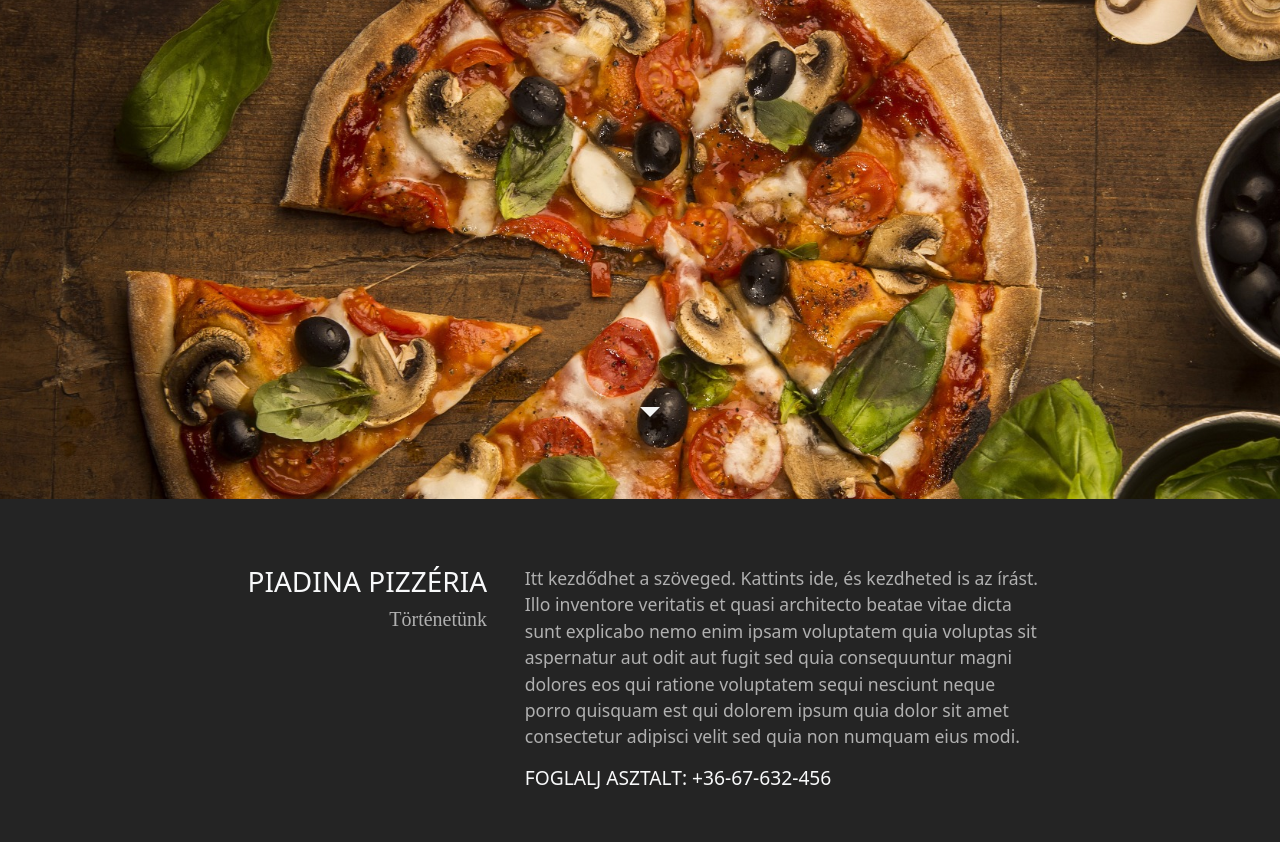
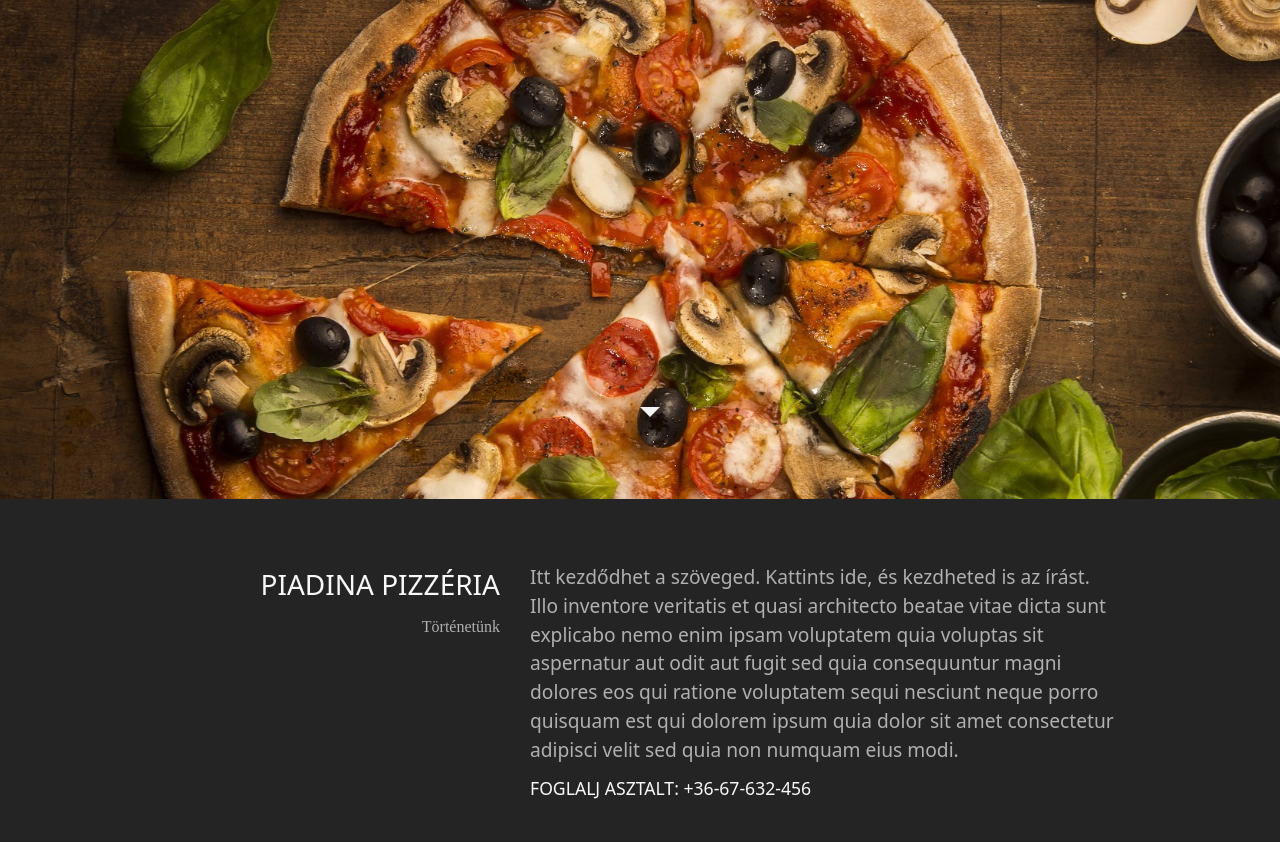
Before and after one commit to horvathdanielgabor/pizzaweb, a plain HTML site: page index.html in a window 1280 px wide. Shown: the part 86-928 px from the top of the page. Drawn offline with nearby package versions, Linux system fonts and the light colour scheme.

Commit message:
Torenet_full_remake

```diff
--- a/CSS/style.css
+++ b/CSS/style.css
@@ -91,45 +91,45 @@ nav{
 }
 
 #tortenet{
-    padding-top: 0.25%;
-    float: right;
+    display: grid;
+    grid-template-columns: 0.4fr 0.47fr;
+    grid-template-rows: 0.5fr 2fr 0.5fr;
+    grid-column-gap: 30px;
+    grid-row-gap: 10px;
     background-color: rgb(36, 36, 36);
+    padding: 5% 0%;
 }
 
-.left{
-    float: left;
-    margin: 12% 3%;
+.felirat1{
+    grid-area: 1 / 1 / 2 / 2;
+    font-size: 175%;
     text-align: right;
-    margin-left: 18.75%;
-    margin-top: 5%;
+    font-variant: small-caps;
+
+}
+
+.felirat2{
+    grid-area: 2 / 1 / 3 / 2;
+    font-family: 'Times New Roman', Times, serif;
+    color: rgb(176, 176, 176);
+    text-align: right;
 }
 
 .tortenet{
-    margin: 5% auto;
-    margin-right: 17.8%;
+    grid-area: 1 / 2 / 3 / 3;
+    font-size: 120%;
+    text-align: left;
+    color: rgb(176, 176, 176);
 }
 
-.tortenet h4{
-    font-size: 120%;
-    margin-left: 43%;
+.fogszam{
+    grid-area: 3 / 2 / 4 / 3;
+    font-size: 110%;
+    text-align: left;
     font-variant: small-caps;
 }
 
-.tortenet>p{
-    font-size: 110%;
-}
-
-.left>h2{
-    font-size: 175%;
-}
-
-.left>h5{
-    font-family: 'Times New Roman', Times, serif;
-    color: rgb(176, 176, 176);
-}
-
 #menu{
-    padding-top: 27%;
     text-align: center;
     background-color: rgb(16, 16, 16);
 }
--- a/index.html
+++ b/index.html
@@ -41,16 +41,12 @@
         </div>
     </header>
     <div id="tortenet" class="text-light container-fluid">
-        <div class="left">
-            <h2>PIADINA PIZZÉRIA</h2>
-            <h5>Történetünk</h5>
+        <div class="felirat1">PIADINA PIZZÉRIA</div>
+        <div class="felirat2">Történetünk</div>
+        <div class="tortenet">
+            Itt kezdődhet a szöveged. Kattints ide, és kezdheted is az írást. Illo inventore veritatis et quasi architecto beatae vitae dicta sunt explicabo nemo enim ipsam voluptatem quia voluptas sit aspernatur aut odit aut fugit sed quia consequuntur magni dolores eos qui ratione voluptatem sequi nesciunt neque porro quisquam est qui dolorem ipsum quia dolor sit amet consectetur adipisci velit sed quia non numquam eius modi.
         </div>
-        <div class="tortenet">
-            <p>
-                Itt kezdődhet a szöveged. Kattints ide, és kezdheted is az írást. Illo inventore veritatis et quasi architecto beatae vitae dicta sunt explicabo nemo enim ipsam voluptatem quia voluptas sit aspernatur aut odit aut fugit sed quia consequuntur magni dolores eos qui ratione voluptatem sequi nesciunt neque porro quisquam est qui dolorem ipsum quia dolor sit amet consectetur adipisci velit sed quia non numquam eius modi.
-            </p>
-            <h4>FOGLALJ ASZTALT: +36-67-632-456</h4>
-        </div>
+        <div class="fogszam">FOGLALJ ASZTALT: +36-67-632-456</div>
     </div>
     <div id="menu" class="text-light container-fluid">
         <h2>— MENÜ —</h2>
```
